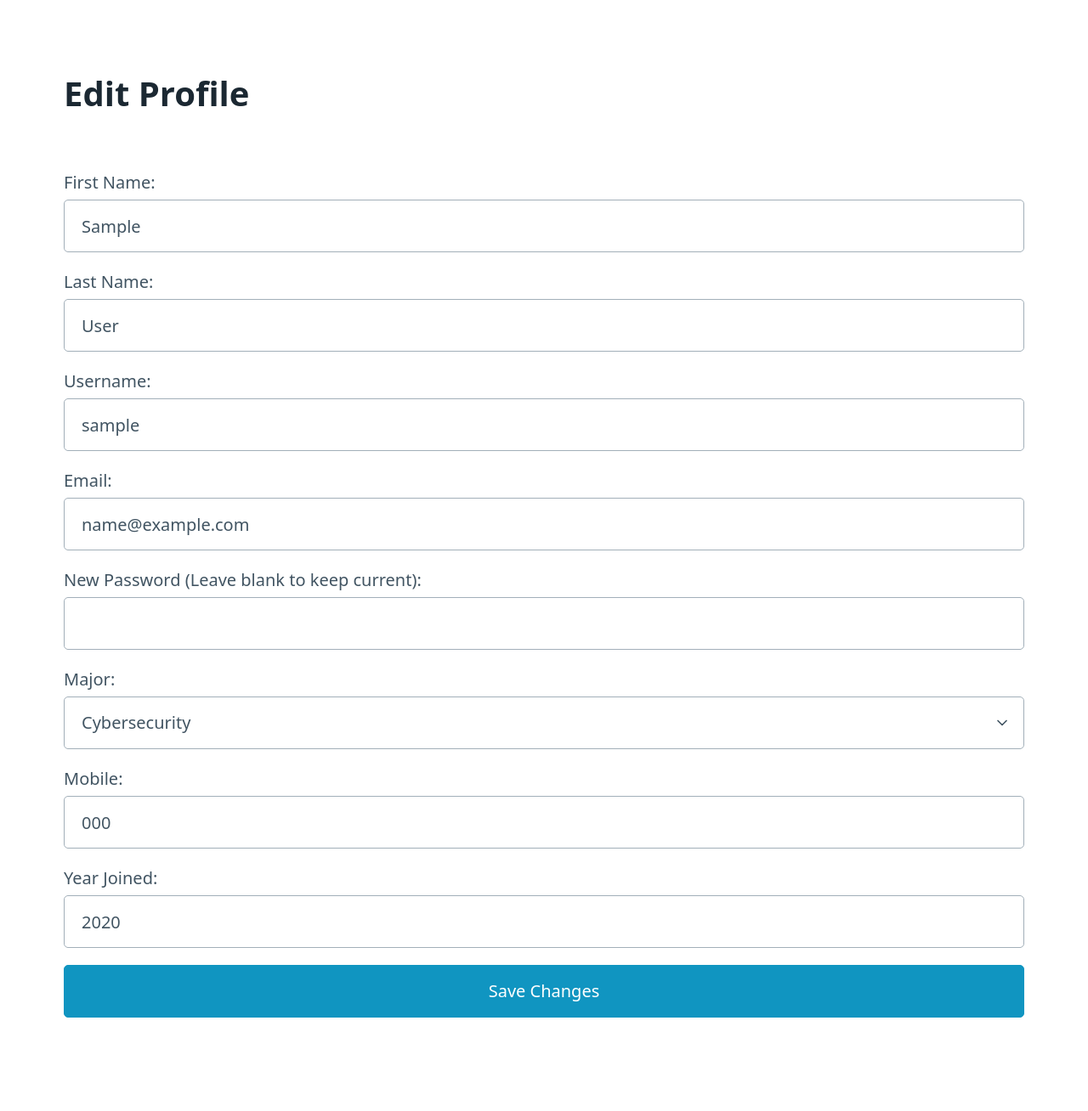
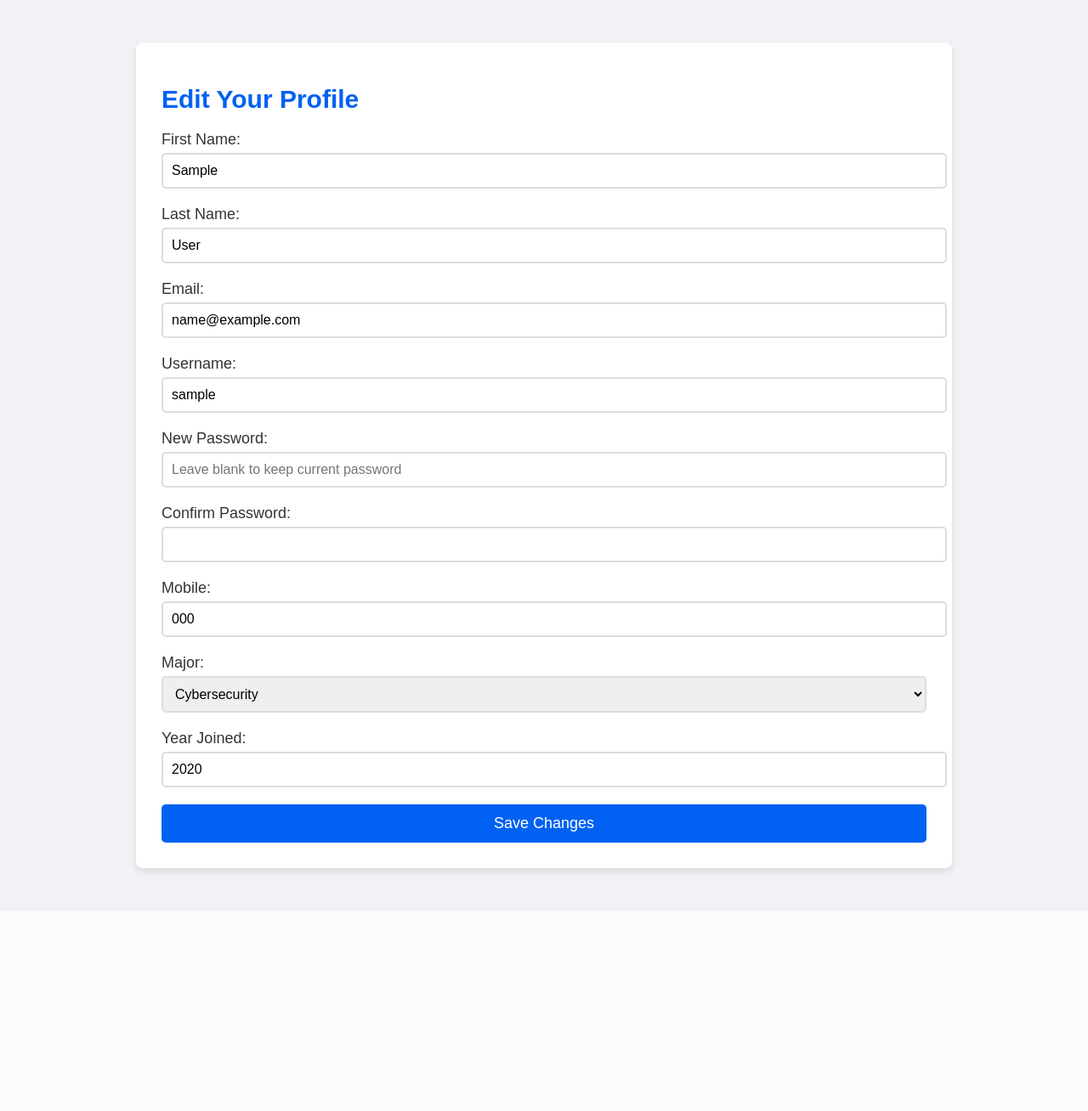
Before and after one commit to SLooM04/itcs333-project, a PHP site: page /edit_profile.php in a window 1280 px wide. Shown: the whole page at 85% size. After the commit the page ends 1031 px from the top, so only its background shows below. Run offline with PHP 8.4, Linux system fonts and the light colour scheme; the visitor is signed in with stand-in values (Sample User, id 1); tables that the repository leaves empty or names only in its code hold one stand-in row (values such as "Sample post").

Commit message:
Style + edit Errors

```diff
--- a/edit_profile.php
+++ b/edit_profile.php
@@ -2,64 +2,55 @@
 session_start();
 require 'db.php';
 
-// Fetch current student details
-$studentId = $_SESSION['student_id'] ?? null;
-
-if (!$studentId) {
-    header("Location: login.php"); // Redirect to login page
-    exit();
+// Check if the student is logged in
+if (!isset($_SESSION['user_id'])) {
+    die("You are not logged in. Please log in to edit your profile.");
 }
 
+$userId = $_SESSION['user_id'];
 $stmt = $pdo->prepare("SELECT * FROM students WHERE student_id = ?");
-$stmt->execute([$studentId]);
+$stmt->execute([$userId]);
 $student = $stmt->fetch(PDO::FETCH_ASSOC);
 
-$emailRegex = "/^[a-zA-Z0-9]+@stu\.uob\.edu\.bh$/";
-$usernameRegex = "/^[a-zA-Z0-9_]{3,50}$/";
-$passRegex = "/^(?=.*[A-Z])(?=.*[a-z])(?=.*\d)(?=.*[@$!%*?&])[A-Za-z\d@$!%*?&]{8,}$/";
+if (!$student) {
+    die("Student not found.");
+}
 
-if ($_SERVER['REQUEST_METHOD'] == 'POST') {
+// Handle form submission to update profile
+if ($_SERVER["REQUEST_METHOD"] == "POST") {
     $firstName = trim($_POST['first_name']);
     $lastName = trim($_POST['last_name']);
+    $email = trim($_POST['email']);
     $username = trim($_POST['username']);
-    $email = trim($_POST['email']);
     $password = $_POST['password'];
-    $major = trim($_POST['major']);
+    $confirmPassword = $_POST['confirm_password'];
     $mobile = trim($_POST['mobile']);
-    $yearJoined = trim($_POST['year_joined']);
+    $major = $_POST['major'];
+    $year = $_POST['year'];
+
+    // Validate the inputs
     $errors = [];
-
-    if (empty($firstName)) {
-        $errors[] = "First name is required.";
+    if (!preg_match("/^[0-9]{9}@stu\.uob\.edu\.bh$/", $email)) {
+        $errors[] = "Invalid email format.";
     }
-    if (empty($lastName)) {
-        $errors[] = "Last name is required.";
+    if (empty($username)) {
+        $errors[] = "Username is required.";
     }
-    if (empty($username) || !preg_match($usernameRegex, $username)) {
-        $errors[] = "Username must be alphanumeric, 3-50 characters, and may include underscores.";
-    }
-    if (empty($email) || !preg_match($emailRegex, $email)) {
-        $errors[] = "Invalid email format. Use a valid University of Bahrain email.";
-    }
-    if (!empty($password) && !preg_match($passRegex, $password)) {
-        $errors[] = "Password must be at least 8 characters long, include uppercase and lowercase letters, a number, and a special character.";
-    }
-    if (!in_array($major, ['CY', 'CS', 'NE', 'CE', 'SE', 'IS', 'CC'])) {
-        $errors[] = "Invalid major.";
-    }
-    if (!is_numeric($yearJoined) || $yearJoined < 2000 || $yearJoined > date("Y")) {
-        $errors[] = "Year joined must be a valid year between 2000 and " . date("Y") . ".";
+    if (!empty($password) && $password !== $confirmPassword) {
+        $errors[] = "Passwords do not match.";
     }
 
     if (empty($errors)) {
         $hashedPassword = !empty($password) ? password_hash($password, PASSWORD_DEFAULT) : $student['password'];
 
-        $stmt = $pdo->prepare("UPDATE students SET first_name = ?, last_name = ?, username = ?, email = ?, password = ?, major = ?, mobile = ?, year_joined = ? WHERE student_id = ?");
-        $stmt->execute([$firstName, $lastName, $username, $email, $hashedPassword, $major, $mobile, $yearJoined, $studentId]);
+        $stmt = $pdo->prepare("UPDATE students SET first_name = ?, last_name = ?, email = ?, username = ?, password = ?, mobile = ?, major = ?, year_joined = ? WHERE student_id = ?");
+        $stmt->execute([$firstName, $lastName, $email, $username, $hashedPassword, $mobile, $major, $year, $userId]);
 
         $_SESSION['profile_update_success'] = "Profile updated successfully!";
         header("Location: profile.php");
         exit();
+    } else {
+        $_SESSION['profile_update_error'] = implode("<br>", $errors);
     }
 }
 ?>
@@ -70,34 +61,54 @@ if ($_SERVER['REQUEST_METHOD'] == 'POST') {
     <meta charset="UTF-8">
     <meta name="viewport" content="width=device-width, initial-scale=1.0">
     <title>Edit Profile</title>
-    <link rel="stylesheet" href="https://unpkg.com/@picocss/pico@1.5.7/css/pico.min.css">
 </head>
 <body>
-    <main class="container">
-        <h1>Edit Profile</h1>
-        <?php if (!empty($errors)): ?>
-            <ul>
-                <?php foreach ($errors as $error): ?>
-                    <li style="color: red;"><?= htmlspecialchars($error) ?></li>
-                <?php endforeach; ?>
-            </ul>
-        <?php endif; ?>
+    <div class="edit-profile-container">
+        <h1>Edit Your Profile</h1>
+        <?php
+        if (isset($_SESSION['profile_update_error'])) {
+            echo "<p class='error-message'>" . $_SESSION['profile_update_error'] . "</p>";
+            unset($_SESSION['profile_update_error']);
+        }
+        ?>
+
         <form action="edit_profile.php" method="POST">
+            <div class="form-group">
                 <label for="first_name">First Name:</label>
                 <input type="text" name="first_name" value="<?= htmlspecialchars($student['first_name']) ?>" required>
+            </div>
 
+            <div class="form-group">
                 <label for="last_name">Last Name:</label>
                 <input type="text" name="last_name" value="<?= htmlspecialchars($student['last_name']) ?>" required>
+            </div>
 
+            <div class="form-group">
+                <label for="email">Email:</label>
+                <input type="email" name="email" value="<?= htmlspecialchars($student['email']) ?>" required>
+            </div>
+
+            <div class="form-group">
                 <label for="username">Username:</label>
                 <input type="text" name="username" value="<?= htmlspecialchars($student['username']) ?>" required>
+            </div>
 
-            <label for="email">Email:</label>
-            <input type="email" name="email" value="<?= htmlspecialchars($student['email']) ?>" required>
+            <div class="form-group">
+                <label for="password">New Password:</label>
+                <input type="password" name="password" placeholder="Leave blank to keep current password">
+            </div>
 
-            <label for="password">New Password (Leave blank to keep current):</label>
-            <input type="password" name="password">
+            <div class="form-group">
+                <label for="confirm_password">Confirm Password:</label>
+                <input type="password" name="confirm_password">
+            </div>
 
+            <div class="form-group">
+                <label for="mobile">Mobile:</label>
+                <input type="text" name="mobile" value="<?= htmlspecialchars($student['mobile']) ?>">
+            </div>
+
+            <div class="form-group">
                 <label for="major">Major:</label>
                 <select name="major" required>
                     <option value="CY" <?= $student['major'] == 'CY' ? 'selected' : '' ?>>Cybersecurity</option>
@@ -108,15 +119,94 @@ if ($_SERVER['REQUEST_METHOD'] == 'POST') {
                     <option value="IS" <?= $student['major'] == 'IS' ? 'selected' : '' ?>>Information Systems</option>
                     <option value="CC" <?= $student['major'] == 'CC' ? 'selected' : '' ?>>Cloud Computing</option>
                 </select>
+            </div>
 
-            <label for="mobile">Mobile:</label>
-            <input type="tel" name="mobile" value="<?= htmlspecialchars($student['mobile']) ?>" required>
+            <div class="form-group">
+                <label for="year">Year Joined:</label>
+                <input type="number" name="year" value="<?= htmlspecialchars($student['year_joined']) ?>" required>
+            </div>
 
-            <label for="year_joined">Year Joined:</label>
-            <input type="number" name="year_joined" value="<?= htmlspecialchars($student['year_joined']) ?>" required>
+            <button type="submit" class="submit-btn">Save Changes</button>
+        </form>
+    </div>
 
-            <button type="submit">Save Changes</button>
-        </form>
-    </main>
+    <style>
+        body {
+            font-family: 'Arial', sans-serif;
+            background-color: #f0f2f5;
+            margin: 0;
+            padding: 0;
+        }
+
+        .edit-profile-container {
+            max-width: 900px;
+            margin: 50px auto;
+            background-color: #fff;
+            padding: 30px;
+            border-radius: 8px;
+            box-shadow: 0 4px 8px rgba(0, 0, 0, 0.1);
+        }
+
+        h1 {
+            color: #0061f2;
+            font-size: 30px;
+            margin-bottom: 20px;
+        }
+
+        .form-group {
+            margin-bottom: 20px;
+        }
+
+        .form-group label {
+            font-size: 18px;
+            color: #333;
+        }
+
+        .form-group input, .form-group select {
+            width: 100%;
+            padding: 10px;
+            font-size: 16px;
+            border: 2px solid #ddd;
+            border-radius: 5px;
+            margin-top: 5px;
+        }
+
+        .submit-btn {
+            background-color: #0061f2;
+            color: #fff;
+            padding: 12px 20px;
+            font-size: 18px;
+            border: none;
+            border-radius: 5px;
+            cursor: pointer;
+            transition: background-color 0.3s;
+            width: 100%;
+        }
+
+        .submit-btn:hover {
+            background-color: #004bb5;
+        }
+
+        .error-message {
+            color: red;
+            font-size: 16px;
+            margin-bottom: 20px;
+        }
+
+        @media (max-width: 768px) {
+            .edit-profile-container {
+                width: 90%;
+                padding: 20px;
+            }
+
+            h1 {
+                font-size: 24px;
+            }
+
+            .form-group input, .form-group select {
+                font-size: 14px;
+            }
+        }
+    </style>
 </body>
 </html>
```
Lines whose indentation alone changed are shown as unchanged.
